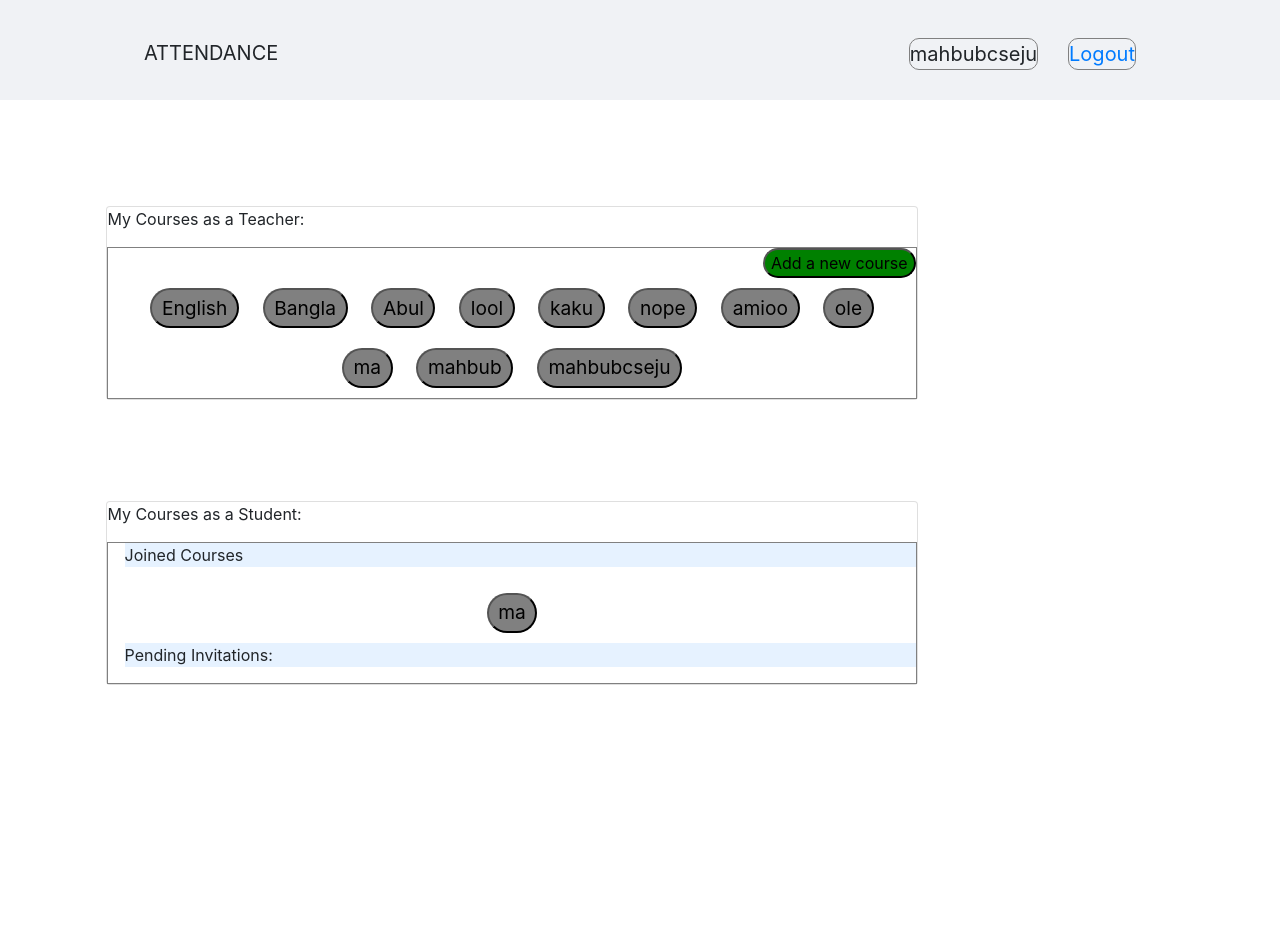
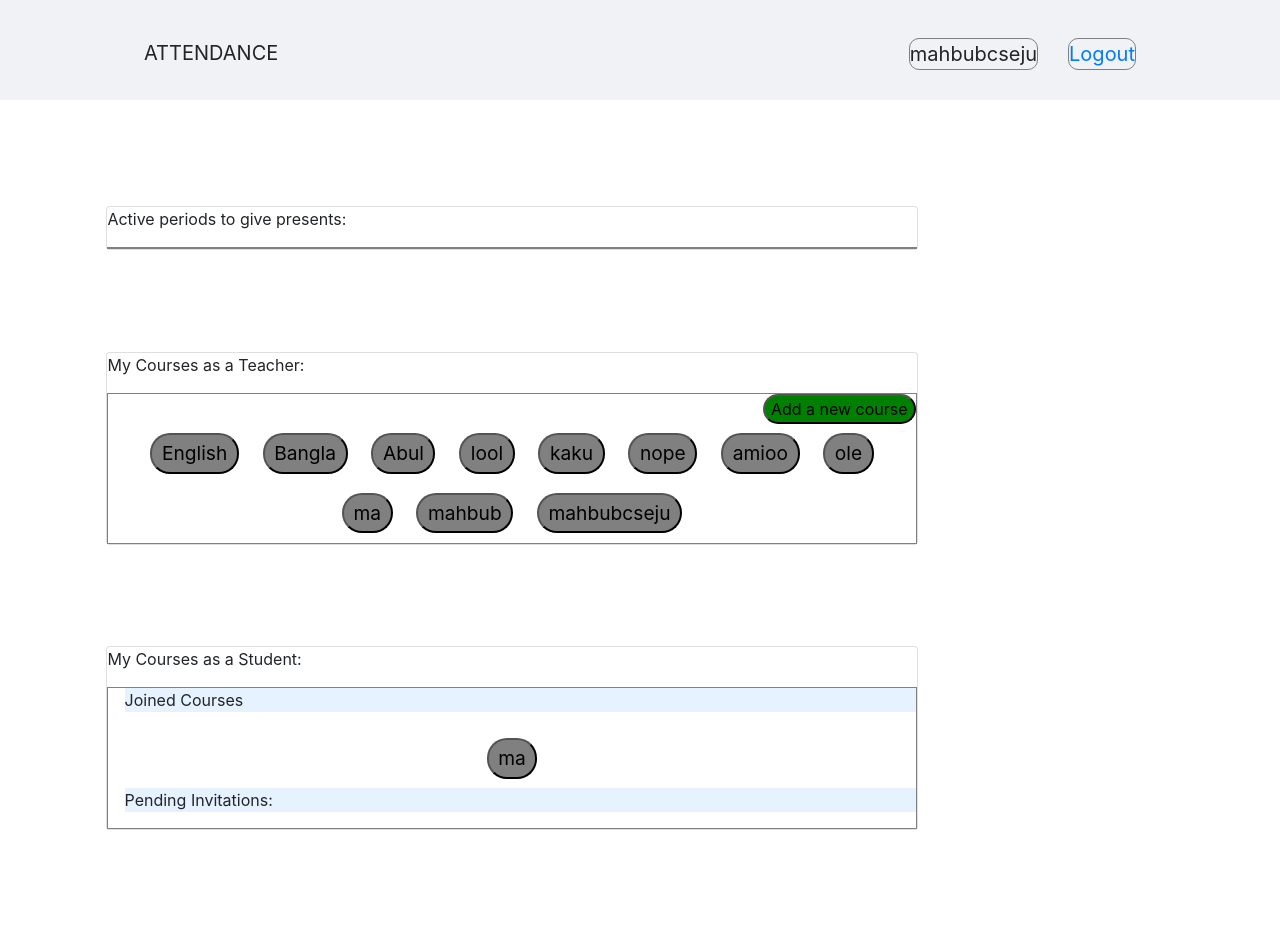
Before and after one commit to mahbubcseju/attendance-by-face-recognition, a Django app: page / in a window 1280 px wide. Before the commit the page ends 685 px from the top, so only its background shows below. Run offline with Django 3.2, Linux system fonts and the light colour scheme; a user stored in the database is signed in; data comes from the database, SQL or seed files in the repository; both versions use the stored data as it was after the commit; some libraries are stand-ins or nearby versions.

Commit message:
Added attendance part

```diff
--- a/attendance/client/views/attendance.py
+++ b/attendance/client/views/attendance.py
@@ -23,6 +23,7 @@ class InitializeAttendance(FormView):
         return self.form_invalid(form)
 
     def get_success_url(self):
+        self.request.session['start-attendance'] = True
         return reverse_lazy(
             'CourseDetail',
             kwargs={'pk': self.course_id }
--- a/attendance/client/views/home.py
+++ b/attendance/client/views/home.py
@@ -2,11 +2,17 @@ import json
 
 from django.views.generic import TemplateView, View
 from django.contrib.auth.decorators import login_required
+from django.db.models import F
 from django.urls import reverse
 from django.utils.decorators import method_decorator
+from django.utils import timezone
 from django.http import HttpResponse
 
-from database.models import Course, CourseStudent
+from database.models import (
+    Course,
+    CourseStudent,
+    AttendancePeriod,
+)
 
 
 @method_decorator(login_required, name='dispatch')
@@ -15,8 +21,20 @@ class Home(TemplateView):
 
     def get_context_data(self, **kwargs):
         context = super().get_context_data(**kwargs)
+
+        my_courses = CourseStudent.objects.filter(user=self.request.user)
+        my_courses = [entry.course for entry in my_courses]
+        my_periods = AttendancePeriod.objects.filter(course__in=my_courses)
+        my_active_periods = [
+            period for period in my_periods if timezone.now() <= (
+                    period.start_at + timezone.timedelta(minutes=period.period)
+            )
+        ]
+
         context['supervised_courses'] = Course.objects.filter(supervisor=self.request.user)
         context['student_courses'] = CourseStudent.objects.filter(user=self.request.user)
+        context['active_periods'] = my_active_periods
+        print(context['active_periods'])
         return context
 
 
--- a/attendance/templates/client/course_detail.html
+++ b/attendance/templates/client/course_detail.html
@@ -119,6 +119,10 @@
       alertify.success('Student added succfully.');
     {% endif %}
 
+    {% if request.session.pop('start-attendance', False) %}
+      alertify.success('Attendance timer started.');
+    {% endif %}
+
   });
 
   $(function() {
--- a/attendance/templates/client/home.html
+++ b/attendance/templates/client/home.html
@@ -7,6 +7,14 @@
 
 {% block content %}
   <div class="content">
+    <div class="card">
+      <p>Active periods to give presents: </p>
+      <div class="courses">
+        {% for period in active_periods %}
+          <button  class="course" onclick="location.href = '{{ url('CourseDetail', kwargs={'pk': period.course.id}) }}';">{{ period.course.name }}</button>
+        {% endfor %}
+      </div>
+    </div>
     <div class="card">
       <p>My Courses as a Teacher: </p>
       <div class="courses">
```
Also changed, not shown: attendance/db.sqlite3.
